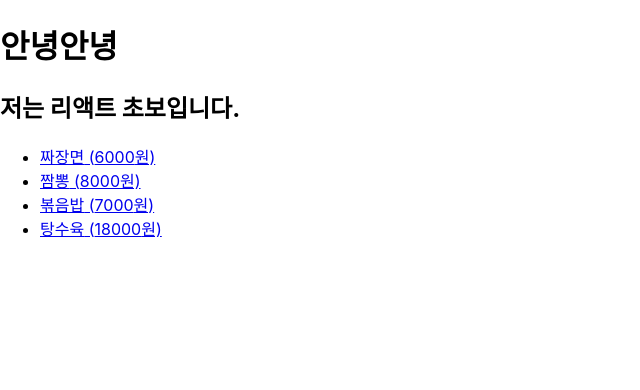
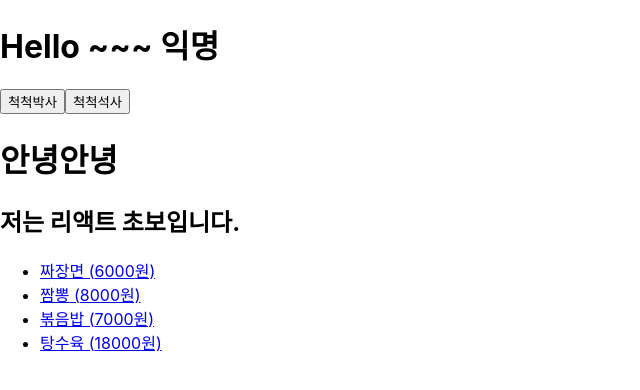
Before and after one commit to dlwlsgur0909/todo-react-app202301, a React (Create React App) app: page / in a window 1280 px wide. Shown: the top 390 px of the page, without its empty margins (0-640 px from the left). Built offline with nearby package versions, Linux system fonts and the light colour scheme.

Commit message:
# useState 사용

```diff
--- a/src/App.js
+++ b/src/App.js
@@ -2,10 +2,12 @@
 // import './App.css';
 import Greeting from './components/Greeting';
 import FoodList from './components/FoodList';
+import Hello from './components/Hello';
 
 function App() {
   return (
     <>
+      <Hello />
       <Greeting />
       <FoodList />
     </>
--- /dev/null
+++ b/src/components/Hello.js
@@ -0,0 +1,37 @@
+import React, { useState } from 'react'
+
+const Hello = () => {
+
+    // 여기에 쓴 코드는 태그가 렌더링 되기전에 실행
+    // const $btn = document.querySelector('.btn');
+    // $btn.onclick = e => {
+    //     alert('박사님 안녕~~');
+    // };
+
+    const sayHello = e => {
+        alert('박사님 안녕');
+
+        // 상태 변수 값을 변경할 때는 직접 대입하면 안되고
+        // 상태 변경 함수를 이용해야 한다
+        setNickName('척척박사');
+    };
+
+    // 일반 변수는 상태값 관리가 안됨
+    // let nickName = '익명';
+
+    const [nickName, setNickName] = useState('익명');
+
+
+    console.log('Hello nickName : ' + nickName);
+
+
+    return (
+    <>
+        <h1>Hello ~~~ {nickName}</h1>
+        <button className="btn" onClick={sayHello}>척척박사</button>
+        <button className="btn" onClick={() => { alert('안녕 석사~'); setNickName('척척석사');}}>척척석사</button>
+    </>
+    )
+}
+
+export default Hello
```
Also changed, not shown: 1 other file (tests, documents, lock files or other folders).
